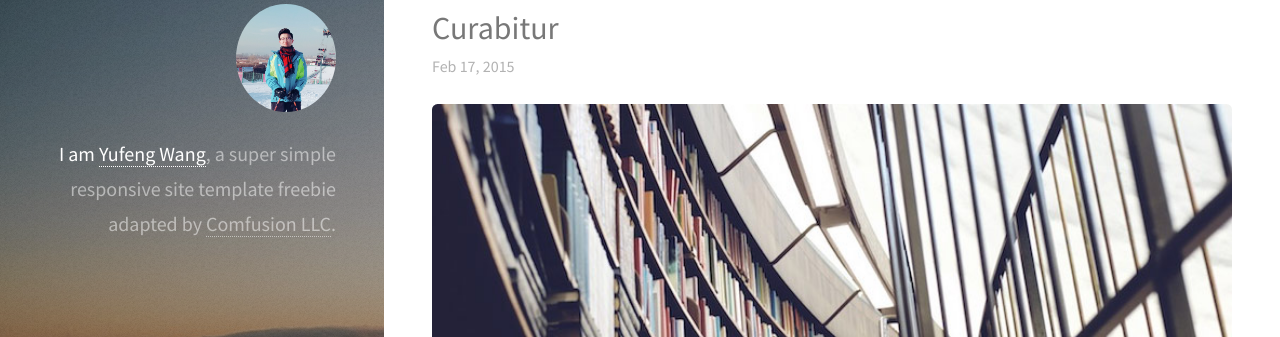
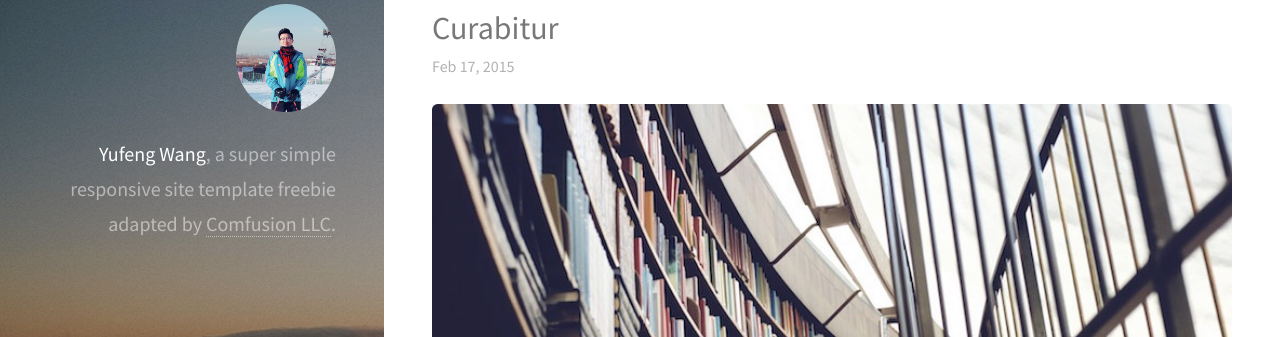
Before and after one commit to wyfeng1020/wyfeng1020.github.io, a Jekyll site: the page built from index.html, in a window 1280 px wide. Shown: the part 92-429 px from the top of the page. Built offline with Jekyll 4.4.1, drawn with Linux system fonts in a browser that asks for light colours; nearby versions of some CDN libraries.

Commit message:
Update default.html

```diff
--- a/_layouts/default.html
+++ b/_layouts/default.html
@@ -26,7 +26,7 @@
 	<body id="top">
     <header id="header">
       <a href="{{ site.url }}" class="image avatar"><img class="editable" src="/images/wyfeng.jpg" alt="{{ site.author.name }}"></a>
-      <h1 class="editable"><strong>I am <a href="/">Yufeng Wang</a></strong>, a super simple<br>
+      <h1 class="editable"><strong> Yufeng Wang</a></strong>, a super simple<br>
       responsive site template freebie<br>
       adapted by <a href="http://comfusionllc.com">Comfusion LLC</a>.</h1>
     </header>
```
